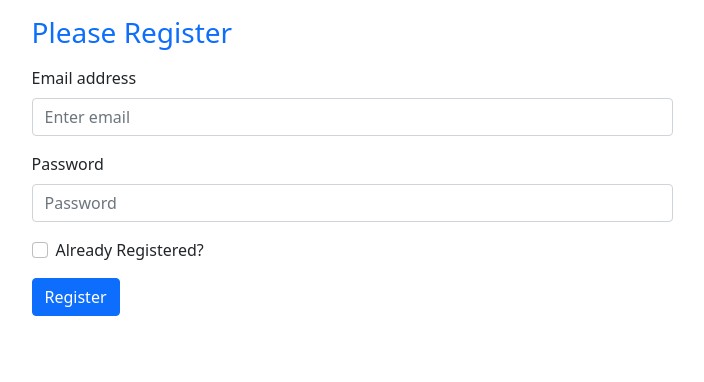
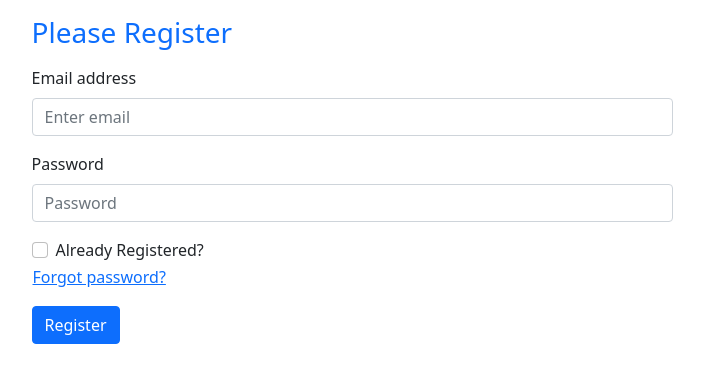
Before and after one commit to Ridwan-Suhel/login-signin-auth, a React (Create React App) app: page / in a window 1280 px wide. Shown: the top 382 px of the page, without its empty margins (288-992 px from the left). Built offline with nearby package versions, Linux system fonts and the light colour scheme.

Commit message:
forgot password verificaion added

```diff
--- a/src/App.js
+++ b/src/App.js
@@ -4,6 +4,7 @@ import {
   createUserWithEmailAndPassword,
   getAuth,
   sendEmailVerification,
+  sendPasswordResetEmail,
   signInWithEmailAndPassword,
 } from "firebase/auth";
 import app from "./firebase.init";
@@ -78,6 +79,12 @@ function App() {
     }
   };
 
+  const handlePasswordReset = () => {
+    sendPasswordResetEmail(auth, email).then(() => {
+      console.log("Password Reset message sent");
+    });
+  };
+
   const sendVerification = () => {
     sendEmailVerification(auth.currentUser).then(() => {
       console.log("Email Verification sent");
@@ -125,6 +132,13 @@ function App() {
                   type="checkbox"
                   label="Already Registered?"
                 />
+                <Button
+                  onClick={handlePasswordReset}
+                  variant="link"
+                  className="p-0"
+                >
+                  Forgot password?
+                </Button>
               </Form.Group>
               <Button variant="primary" type="submit">
                 {registered ? "LogIn" : "Register"}
```
